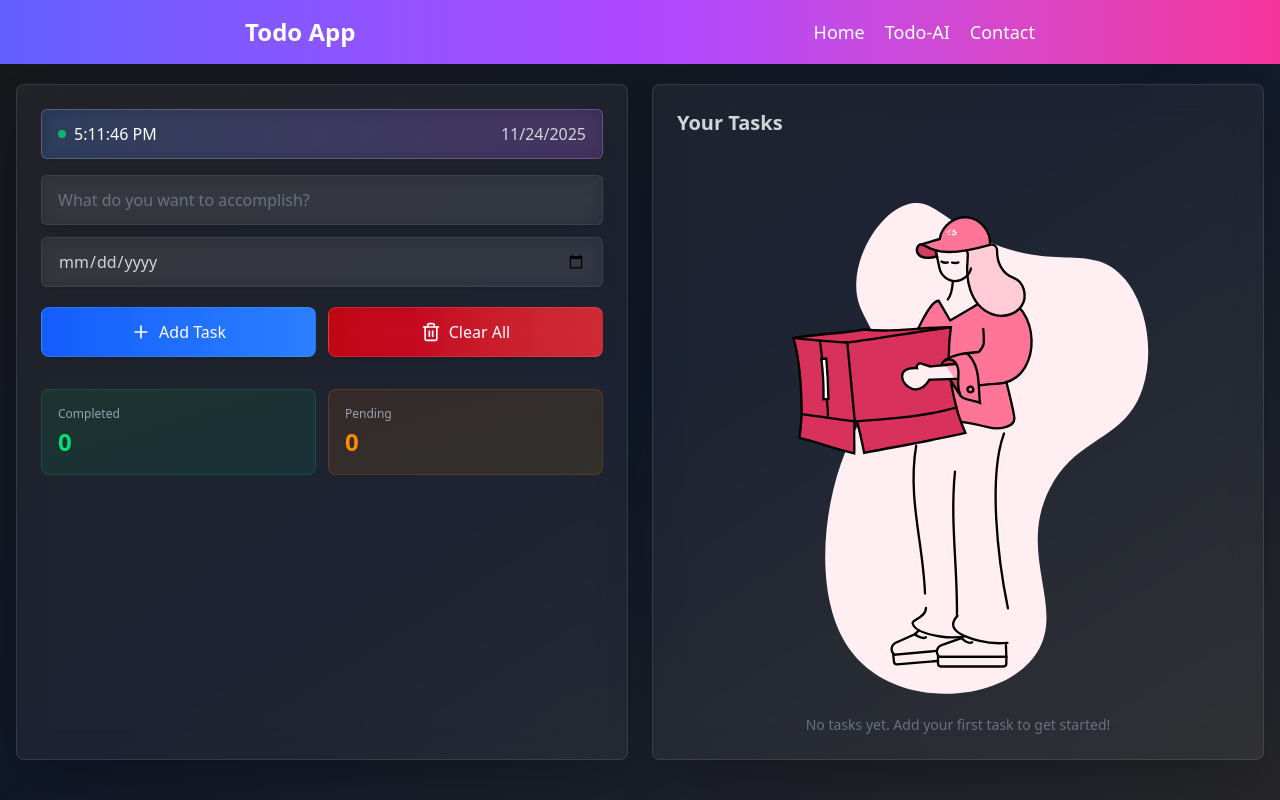
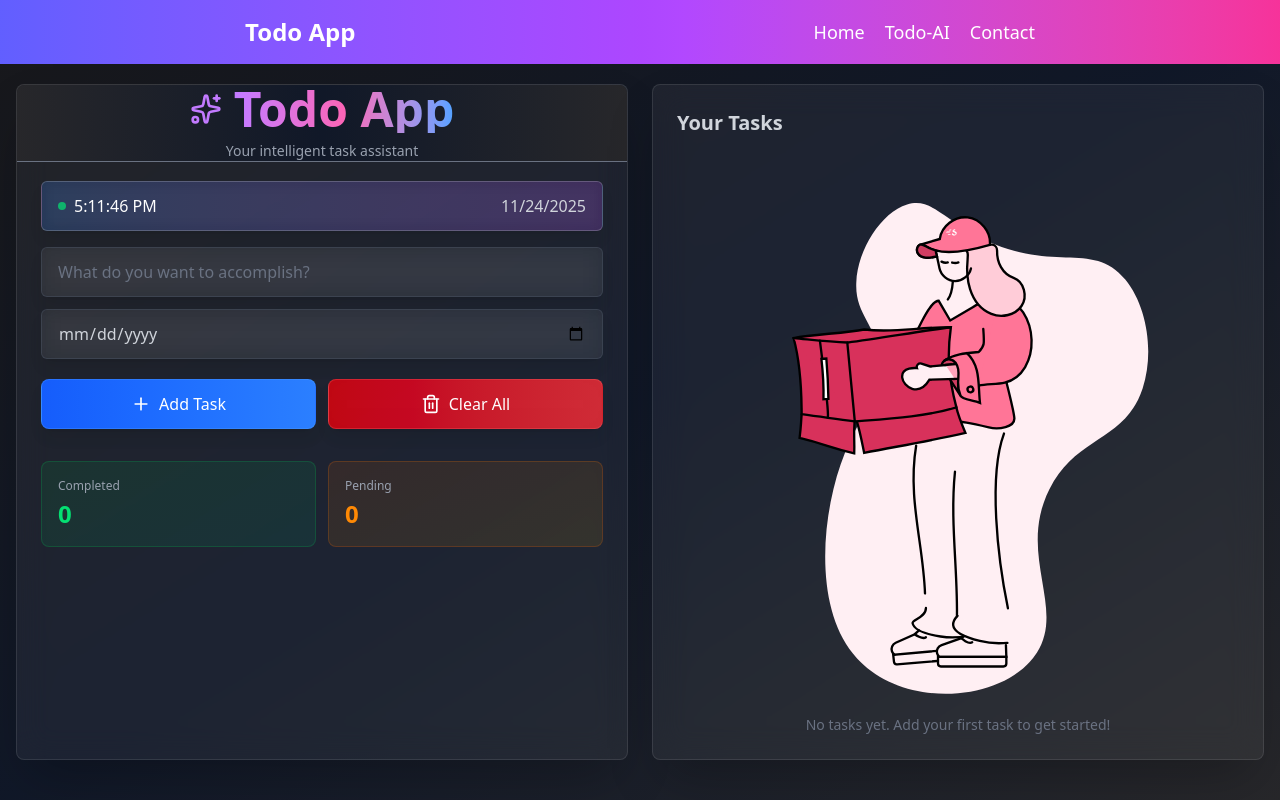
Before and after one commit to S1540/newTodo-App, a React (Vite) app in the folder todo-app/: page / in a window 1280 px wide. Built offline with nearby package versions, Linux system fonts and the light colour scheme.

Commit message:
PUT, ADD function in backend

```diff
--- a/todo-app/src/components/Main.jsx
+++ b/todo-app/src/components/Main.jsx
@@ -1,5 +1,5 @@
 import React, { useEffect, useState } from "react";
-import { Plus, Trash2, X } from "lucide-react";
+import { Plus, Trash2, X, Sparkles } from "lucide-react";
 import { EllipsisVertical } from "lucide-react";
 import { MessageCircleX } from "lucide-react";
 import Lottie from "lottie-react";
@@ -12,6 +12,7 @@ const Main = () => {
   const [tasks, setTasks] = useState([]);
   const [isDropdownOpen, setIsDropdownOpen] = useState(null);
   const [editIndex, setEditIndex] = useState(null);
+  const [editID, setEditID] = useState(null);
 
   useEffect(() => {
     const timer = setInterval(() => {
@@ -24,9 +25,9 @@ const Main = () => {
     if (task && date) {
       let response, data;
 
-      if (editIndex !== null) {
+      if (editID !== null) {
         response = await fetch(
-          `http://localhost:5000/api/edit-task/${editIndex}`,
+          `http://localhost:5000/api/edit-task/${editID}`,
           {
             method: "PUT",
             headers: { "Content-Type": "application/json" },
@@ -34,9 +35,10 @@ const Main = () => {
           }
         );
         data = await response.json();
+        console.log(data);
 
-        setTasks(tasks.map((t) => (t._id === editIndex ? data : t)));
-        setEditIndex(null);
+        setTasks(tasks.map((t) => (t._id === editID ? data : t)));
+        setEditID(null);
       } else {
         // Add new task
         response = await fetch("http://localhost:5000/api/add-task", {
@@ -67,10 +69,11 @@ const Main = () => {
     setIsDropdownOpen(null);
   };
 
-  const handleEditTask = (_id) => {
-    setTask(tasks[_id].task);
-    setDate(tasks[_id].date);
-    setEditIndex(task._id);
+  const handleEditTask = (task, index) => {
+    setTask(task.task);
+    setDate(task.date);
+    setEditIndex(index);
+    setEditID(task._id);
     setIsDropdownOpen(null);
   };
 
@@ -83,9 +86,23 @@ const Main = () => {
       <section className="bg-gradient-to-br from-zinc-900 via-gray-900 to-zinc-800 min-h-screen pt-8 sm:pt-16 text-white px-4">
         {/* Task Section */}
         <div className="max-w-7xl mx-auto w-full grid grid-cols-1 md:grid-cols-2 gap-6 mt-10 sm:mt-5">
-          <div className="flex flex-col gap-4 bg-white/5 backdrop-blur-lg rounded-lg p-6 border border-white/10 shadow-2xl">
+          {/* Logo */}
+
+          <div className="flex flex-col gap-4 bg-white/5 backdrop-blur-lg rounded-lg p-6 border border-white/10 shadow-2xl relative">
+            <div className="mb-4 sm:mb-6 text-center flex-shrink-0 fixed left-0 right-0 top-0 z-40 bg-gradient-to-r from-zinc-800 via-gray-900 to-zinc-800 rounded-tl-lg rounded-tr-lg border-b border-gray-500">
+              <div className="flex items-center justify-center gap-2 sm:gap-3 mb-1 sm:mb-2 ">
+                <Sparkles className="w-6 h-6 sm:w-8 sm:h-8 text-purple-400" />
+                <h1 className="text-3xl sm:text-4xl md:text-5xl font-bold bg-gradient-to-r from-purple-400 via-pink-400 to-blue-400 bg-clip-text text-transparent">
+                  Todo App
+                </h1>
+              </div>
+              <p className="text-gray-400 text-xs sm:text-sm">
+                Your intelligent task assistant
+              </p>
+            </div>
+
             {/* Header with Time & Date */}
-            <div className="flex justify-between items-center px-4 py-3 bg-gradient-to-r from-blue-500/20 to-purple-500/20 backdrop-blur-sm rounded-md border border-white/20 shadow-lg">
+            <div className="flex justify-between items-center px-4 py-3 mt-14 lg:mt-18 bg-gradient-to-r from-blue-500/20 to-purple-500/20 backdrop-blur-sm rounded-md border border-white/20 shadow-lg ">
               <div className="flex items-center gap-2">
                 <div className="w-2 h-2 bg-green-400 rounded-full animate-pulse"></div>
                 <h2 className="text-sm sm:text-base font-medium">
@@ -225,7 +242,7 @@ const Main = () => {
                             {task.completed ? "Undo" : "Complete"}
                           </button>
                           <button
-                            onClick={() => handleEditTask(task._id)}
+                            onClick={() => handleEditTask(task, index)}
                             className="hover:bg-gray-700/50 px-3 py-1 rounded text-left whitespace-nowrap"
                           >
                             Edit Task
```
Also changed, not shown: 1 other file (tests, documents, lock files or other folders).
